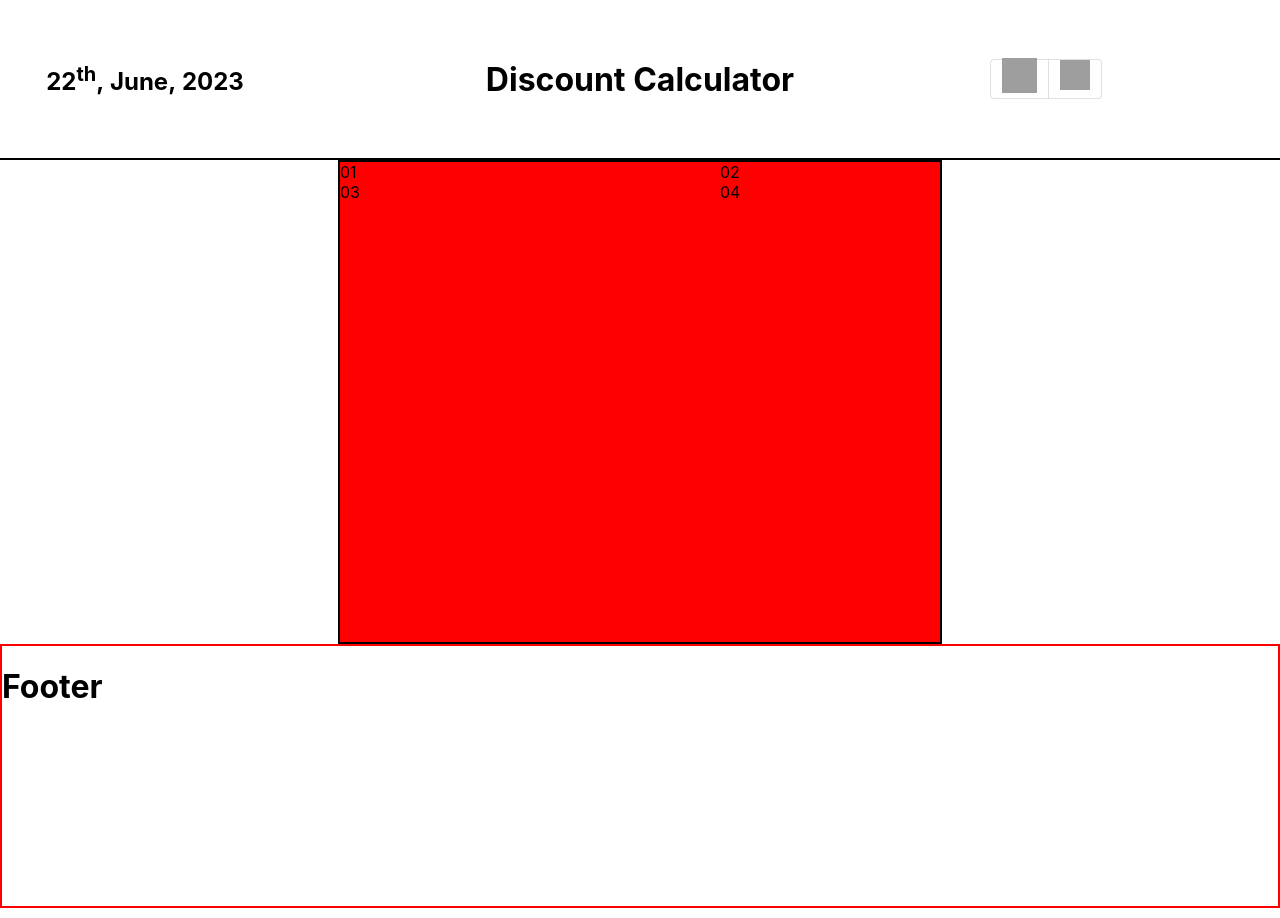
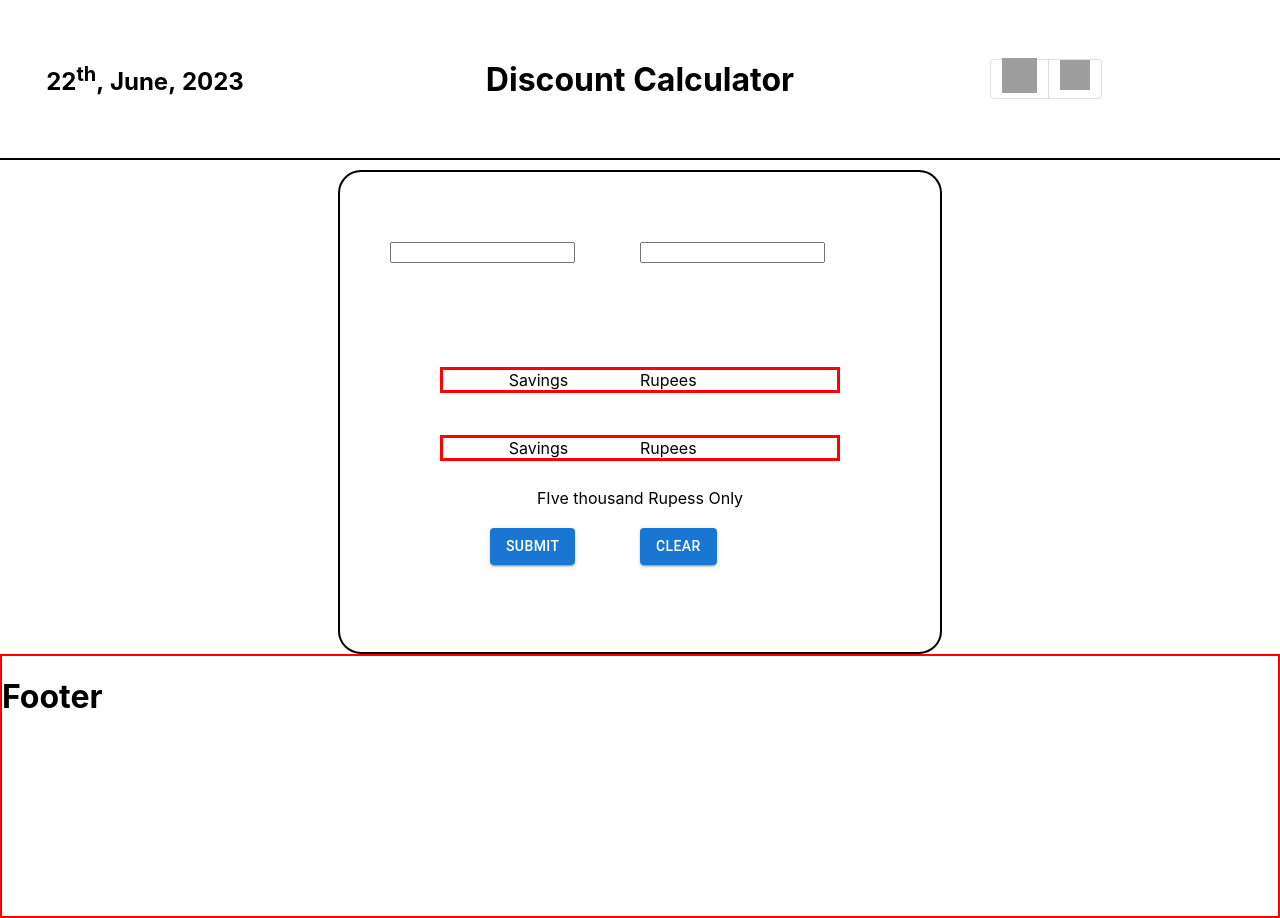
Before and after one commit to balaji1610/Discount_Calculator, a React (Create React App) app: page / in a window 1280 px wide. Built offline with nearby package versions, Linux system fonts and the light colour scheme; grey boxes are pictures that could not be loaded.

Commit message:
Discount_Card_layout

```diff
--- a/src/Css/Discount.css
+++ b/src/Css/Discount.css
@@ -7,6 +7,7 @@
 .CardDiscount__Layout {
   height: 60vh;
   width: 75vh;
-  background-color: red;
   border: 2px solid black;
+  border-radius: 23px;
+  margin-top: 10px;
 }
--- a/src/Pages/DiscountCalculatorPage.jsx
+++ b/src/Pages/DiscountCalculatorPage.jsx
@@ -1,25 +1,114 @@
 import CardDiscount from "../Containers/CardDiscount";
 import Grid from "@mui/material/Grid";
+import { Button } from "@mui/material";
 export default function DiscountCalculatorPage() {
   return (
     <div>
       <CardDiscount>
-        <Grid container columns={6} rowSpacing={40} columnSpacing={20}>
+        <Grid
+          container
+          direction="row"
+          justifyContent="flex-start"
+          alignItems="center"
+          style={{ height: "20vh" }}
+        >
+          <Grid item xs={1}></Grid>
           <Grid item xs={3}>
-            <div>01</div>
+            <div>
+              <input></input>
+            </div>
+          </Grid>
+          <Grid item xs={2}></Grid>
+          <Grid item xs={2}>
+            <div>
+              {" "}
+              <input></input>
+            </div>
+          </Grid>
+          <Grid item xs={1}></Grid>
+        </Grid>
+        {/* Savingslayout */}
+
+        <Grid
+          container
+          direction="row"
+          justifyContent="flex-start"
+          alignItems="center"
+          style={{ height: "12vh" }}
+        >
+          <Grid item xs={2}></Grid>
+
+          <Grid
+            container
+            xs={8}
+            style={{ border: "3px solid red", heigth: "10px" }}
+          >
+            <Grid item xs={2}></Grid>
+            <Grid item xs={2}>
+              <div>Savings</div>
+            </Grid>
+            <Grid item xs={2}></Grid>
+            <Grid item xs={2}>
+              <div>Rupees</div>
+            </Grid>
+          </Grid>
+
+          <Grid item xs={2}></Grid>
+        </Grid>
+
+        <Grid
+          container
+          direction="row"
+          justifyContent="flex-start"
+          alignItems="center"
+          style={{ height: "5vh" }}
+        >
+          <Grid item xs={2}></Grid>
+
+          <Grid
+            container
+            xs={8}
+            style={{
+              border: "3px solid red",
+            }}
+          >
+            <Grid item xs={2}></Grid>
+            <Grid item xs={2}>
+              <div>Savings</div>
+            </Grid>
+            <Grid item xs={2}></Grid>
+            <Grid item xs={2}>
+              <div>Rupees</div>
+            </Grid>
+          </Grid>
+
+          <Grid item xs={2}></Grid>
+        </Grid>
+
+        <div
+          style={{
+            textAlign: "center",
+            marginTop: "20px",
+            marginBottom: "20px",
+          }}
+        >
+          FIve thousand Rupess Only
+        </div>
+
+        <Grid container>
+          <Grid item xs={3}></Grid>
+          <Grid item xs={3}>
+            <div>
+              <Button variant="contained">Submit</Button>
+            </div>
           </Grid>
           <Grid item xs={3}>
-            <div>02</div>
+            <div>
+              {" "}
+              <Button variant="contained">Clear</Button>
+            </div>
           </Grid>
-        </Grid>
-
-        <Grid container columns={6} rowSpacing={40} columnSpacing={20}>
-          <Grid item xs={3}>
-            <div>03</div>
-          </Grid>
-          <Grid item xs={3}>
-            <div>04</div>
-          </Grid>
+          <Grid item xs={3}></Grid>
         </Grid>
       </CardDiscount>
     </div>
```
